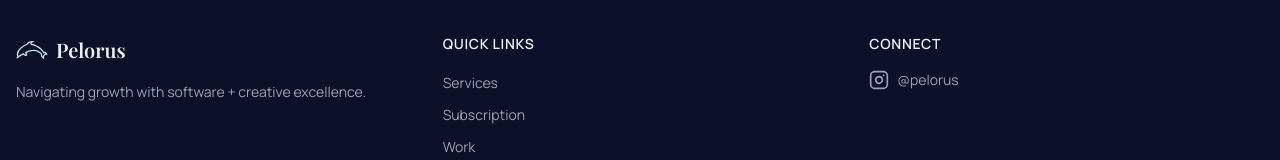
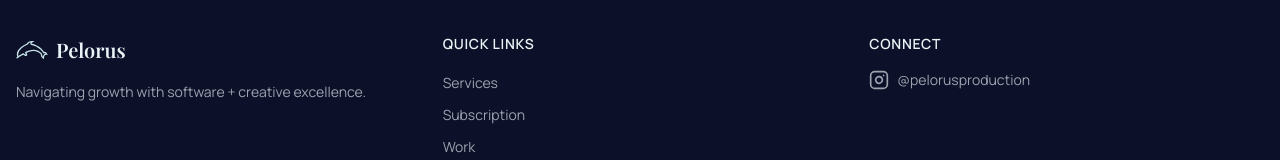
Before and after one commit to solxire88/pelorus-website, a Next.js app: page / in a window 1280 px wide. Shown: the part 4888-5048 px from the top of the page. Built offline with nearby package versions, Linux system fonts and the light colour scheme; a web font is replaced by a local one.

Commit message:
fixed footer

```diff
--- a/components/footer.tsx
+++ b/components/footer.tsx
@@ -58,7 +58,7 @@ export function Footer() {
                             className="inline-flex items-center gap-2 text-sm text-muted-foreground hover:text-foreground transition-colors"
                         >
                             <Instagram className="w-5 h-5" />
-                            <span>@pelorus</span>
+                            <span>@pelorusproduction</span>
                         </a>
                     </div>
                 </div>
```
